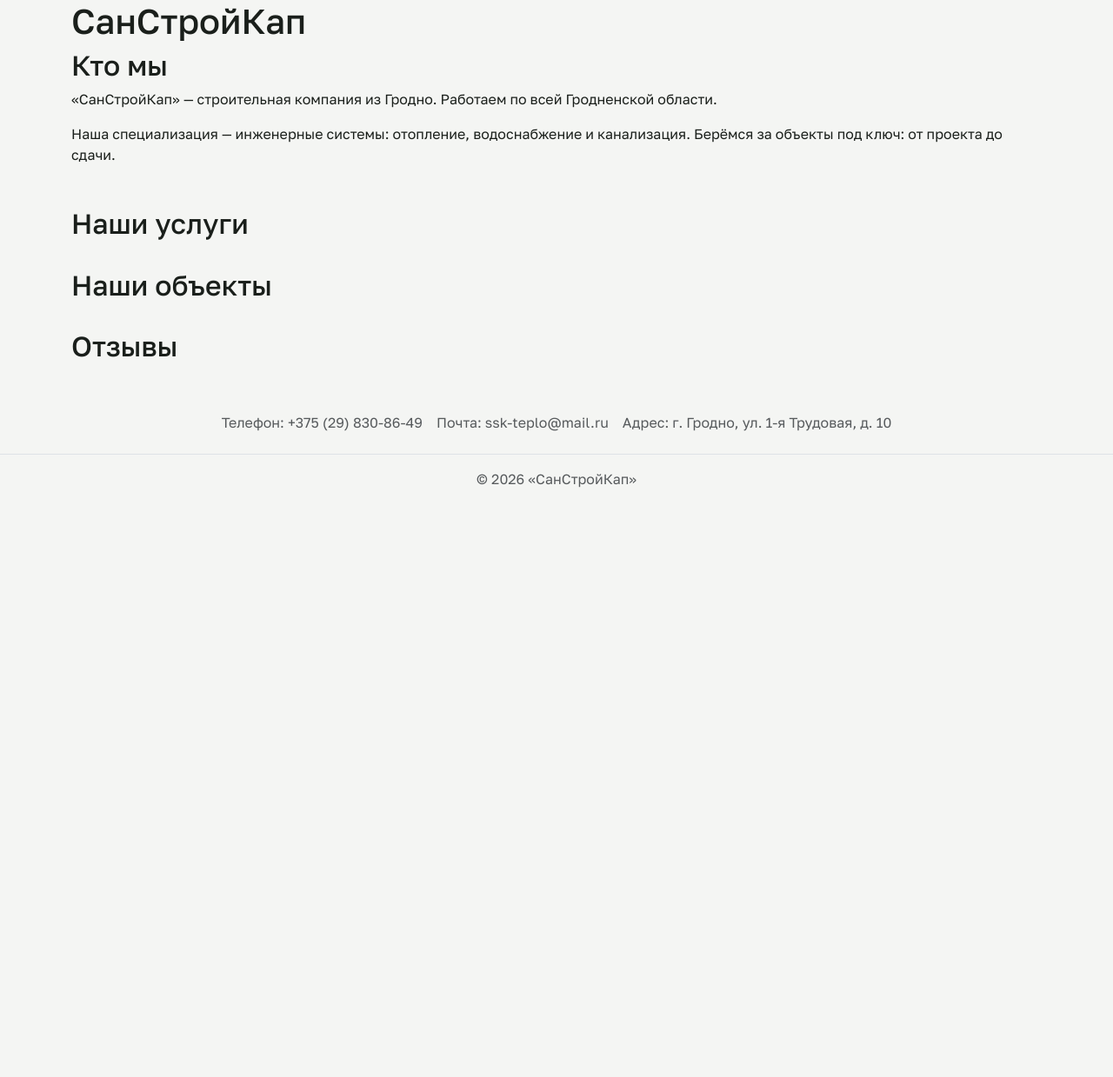
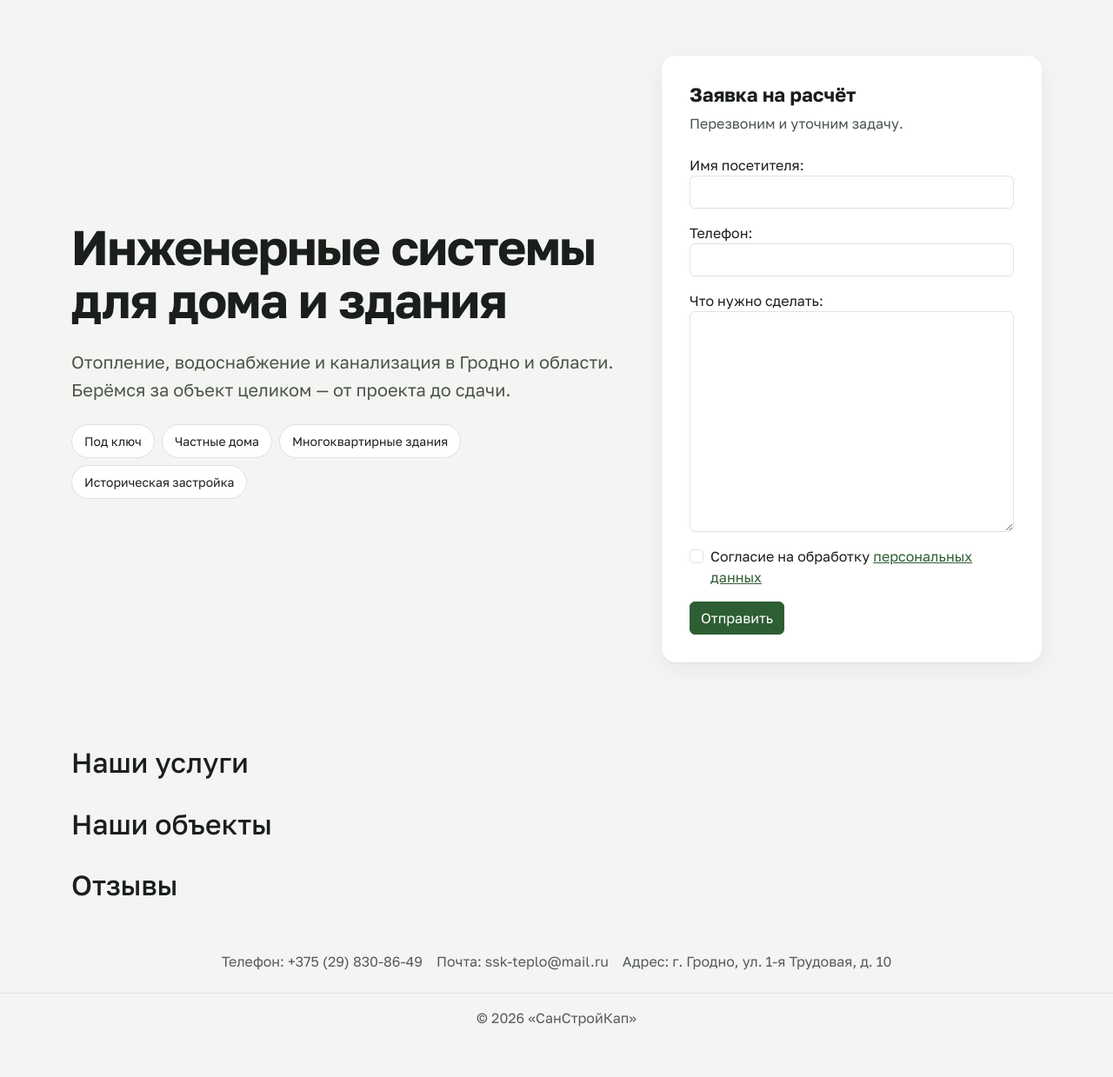
Before and after one commit to GlebTrifonov/ssk-site, a Django app: page / in a window 1280 px wide. Shown: the part 66-1305 px from the top of the page at 87% size. Before the commit the page ends 627 px from the top, so only its background shows below. Run offline with Django 5.2, Linux system fonts and the light colour scheme; data that the repository does not hold is empty.

Commit message:
feat: add hero section with lead form

```diff
--- a/pages/templates/pages/home.html
+++ b/pages/templates/pages/home.html
@@ -3,13 +3,30 @@
 {% block title %}Главная{% endblock %}
 
 {% block content %}
+<section class="hero">
+    <div class="container">
+        <div class="row g-5 align-items-center">
+            <div class="col-lg-7">
+                <h1 class="hero-title">Инженерные системы для дома и здания</h1>
+                <p class="hero-lead">Отопление, водоснабжение и канализация в Гродно и области. Берёмся за объект целиком — от проекта до сдачи.</p>
+                <ul class="hero-tags">
+                    <li>Под ключ</li>
+                    <li>Частные дома</li>
+                    <li>Многоквартирные здания</li>
+                    <li>Историческая застройка</li>
+                </ul>
+            </div>
+            <div class="col-lg-5">
+                <div class="hero-card">
+                    <h2 class="hero-card-title">Заявка на расчёт</h2>
+                    <p class="hero-card-text">Перезвоним и уточним задачу.</p>
+                    {% include "leads/includes/lead_form.html" %}
+                </div>
+            </div>
+        </div>
+    </div>
+</section>
 <div class="container">
-    <h1>СанСтройКап</h1>
-    <section class="mb-5">
-        <h2>Кто мы</h2>
-        <p>«СанСтройКап» — строительная компания из Гродно. Работаем по всей Гродненской области.</p>
-        <p>Наша специализация — инженерные системы: отопление, водоснабжение и канализация. Берёмся за объекты под ключ: от проекта до сдачи.</p>
-    </section>
     <section class="mb-5">
         <h2>Наши услуги</h2>
         <div class="row g-4">
--- a/static/css/style.css
+++ b/static/css/style.css
@@ -46,3 +46,58 @@ body {
   --bs-nav-link-hover-color: var(--color-accent-hover);
   --bs-nav-link-font-weight: 600;
 }
+
+/* Первый экран: заголовок, подзаголовок, теги и карточка с формой */
+.hero {
+  padding: 64px 0 96px;
+}
+
+.hero-title {
+  margin-bottom: 24px;
+  font-size: clamp(2.25rem, 5vw, 3.5rem);
+  font-weight: 700;
+  line-height: 1.1;
+  letter-spacing: -0.02em;
+}
+
+.hero-lead {
+  margin-bottom: 24px;
+  font-size: 1.25rem;
+  line-height: 1.6;
+  color: var(--color-text-muted);
+}
+
+.hero-tags {
+  display: flex;
+  flex-wrap: wrap;
+  gap: 8px;
+  margin: 0;
+  padding: 0;
+  list-style: none;
+}
+
+.hero-tags li {
+  padding: 8px 14px;
+  font-size: 0.875rem;
+  background: var(--color-surface);
+  border: 1px solid var(--color-border);
+  border-radius: 999px;
+}
+
+.hero-card {
+  padding: 32px;
+  background: var(--color-surface);
+  border-radius: 16px;
+  box-shadow: 0 1px 2px rgba(20, 30, 22, 0.06), 0 8px 24px rgba(20, 30, 22, 0.06);
+}
+
+.hero-card-title {
+  margin-bottom: 8px;
+  font-size: 1.375rem;
+  font-weight: 700;
+}
+
+.hero-card-text {
+  margin-bottom: 24px;
+  color: var(--color-text-muted);
+}
```
